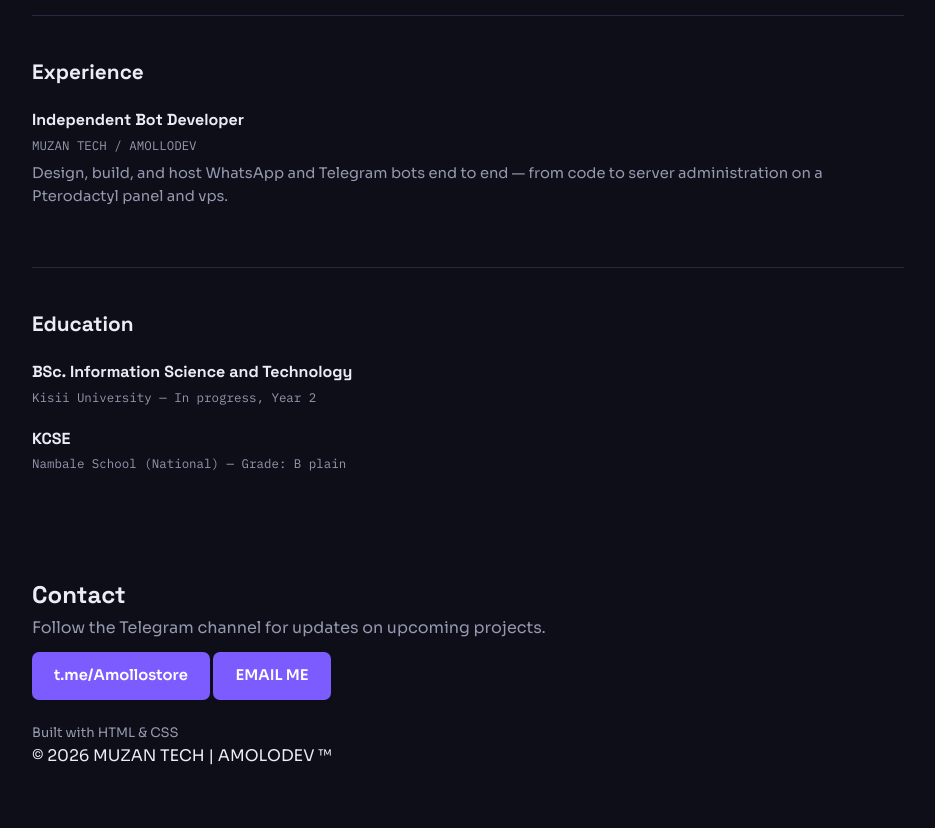
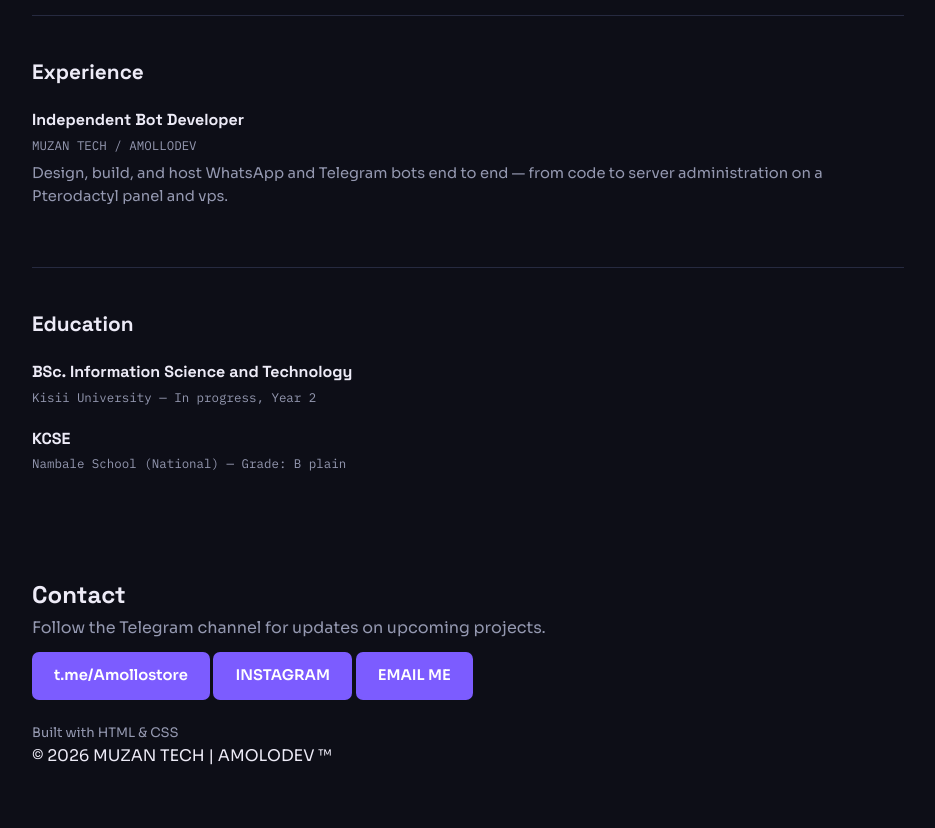
Before and after one commit to barrackgamer-arch/Emmanuel-Barack-Amollo-CV, a plain HTML site: page index.html in a window 1280 px wide. Shown: the part 1644-2472 px from the top of the page, without its empty margins (172-1107 px from the left). Drawn offline with Linux system fonts and the light colour scheme.

Commit message:
Update index.html

```diff
--- a/index.html
+++ b/index.html
@@ -265,6 +265,7 @@
     <h2>Contact</h2>
     <p style="color:var(--muted);">Follow the Telegram channel for updates on upcoming projects.</p>
     <a class="cta" href="https://t.me/Amollostore" target="_blank">t.me/Amollostore</a>
+    <a class="cta" href="https:/www.instagram.com/googfy_gatnohoes" target="_blank">INSTAGRAM</a>
      <a class="cta" href="mailto:emmanuelbarack834@gmail.com" target="_blank">EMAIL ME</a>
     <p class="fine">Built with HTML & CSS</p>
     <p>  © 2026 MUZAN TECH | AMOLODEV ™</p>
```
